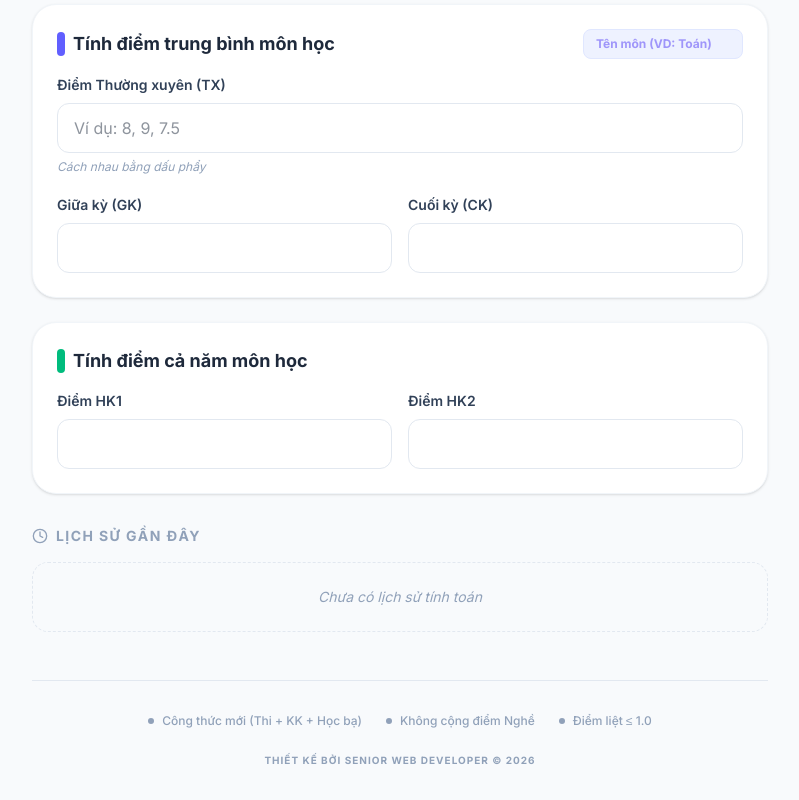
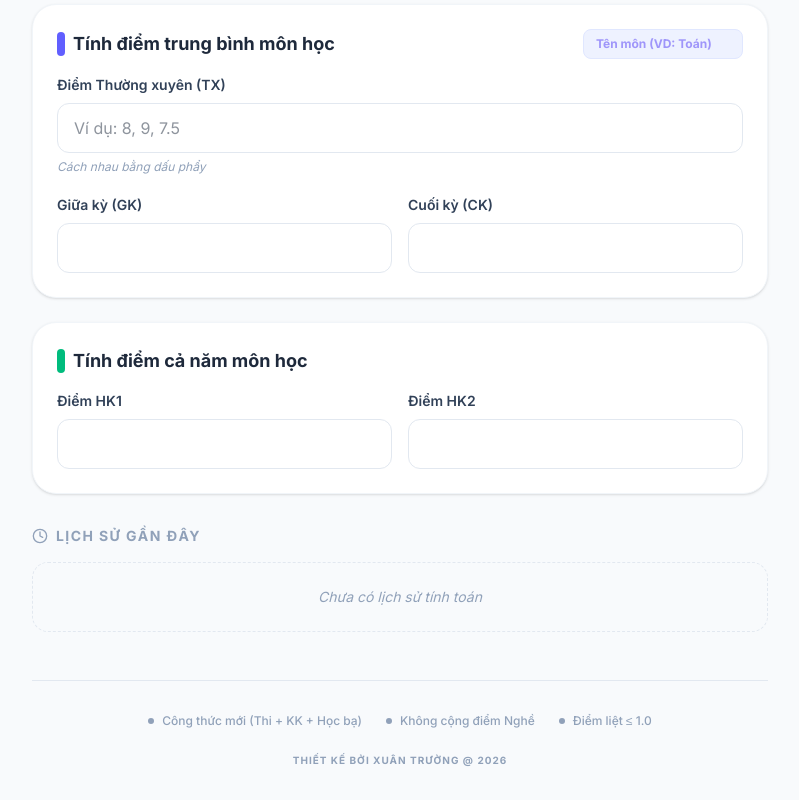
Before and after one commit to XuanTran3667/TinhDiem, a React (Vite) app: page / in a window 1280 px wide. Shown: the part 189-989 px from the top of the page, without its empty margins (240-1039 px from the left). Built offline with nearby package versions, Linux system fonts and the light colour scheme.

Commit message:
Update App.tsx

```diff
--- a/src/App.tsx
+++ b/src/App.tsx
@@ -697,7 +697,7 @@ export default function App() {
             </div>
           </div>
           <p className="text-slate-400 text-[10px] uppercase tracking-widest font-bold">
-            Thiết kế bởi Senior Web Developer &copy; 2026
+            Thiết kế bởi Xuân Trường @ 2026
           </p>
         </footer>
       </main>
```
